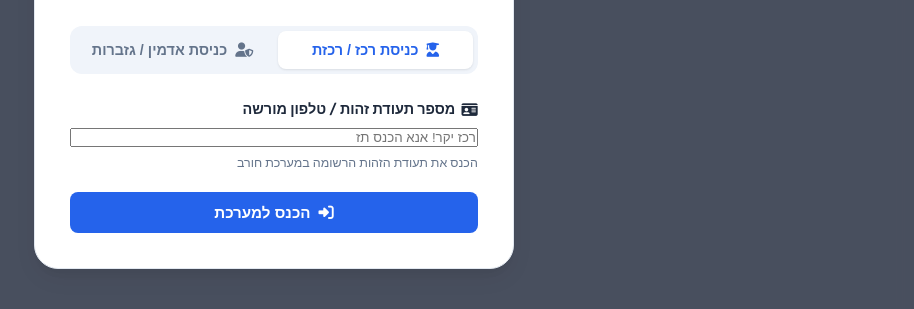
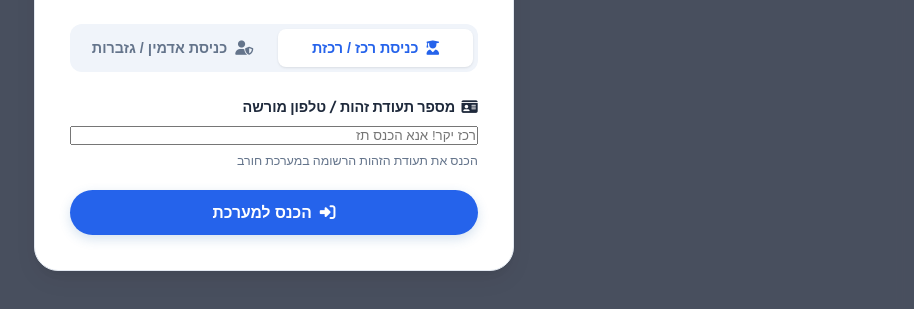
Before and after one commit to yinonshvatjob-design/horev-bitulim, a website: page index.html in a window 1280 px wide. Shown: the part 363-672 px from the top of the page, without its empty margins (366-1280 px from the left). Drawn offline with Linux system fonts and the light colour scheme.

Commit message:
Make buttons extra rounded with 30px border-radius

```diff
--- a/style.css
+++ b/style.css
@@ -353,13 +353,14 @@ body {
   align-items: center;
   justify-content: center;
   gap: 0.5rem;
-  padding: 0.75rem 1.4rem;
+  padding: 0.85rem 1.6rem;
   font-weight: 600;
-  font-size: 0.95rem;
-  border-radius: var(--radius-sm);
+  font-size: 0.98rem;
+  border-radius: 30px;
   border: none;
   cursor: pointer;
   transition: var(--transition);
+  box-shadow: 0 4px 12px rgba(43, 108, 176, 0.2);
 }
 
 .btn-block { width: 100%; }
```
